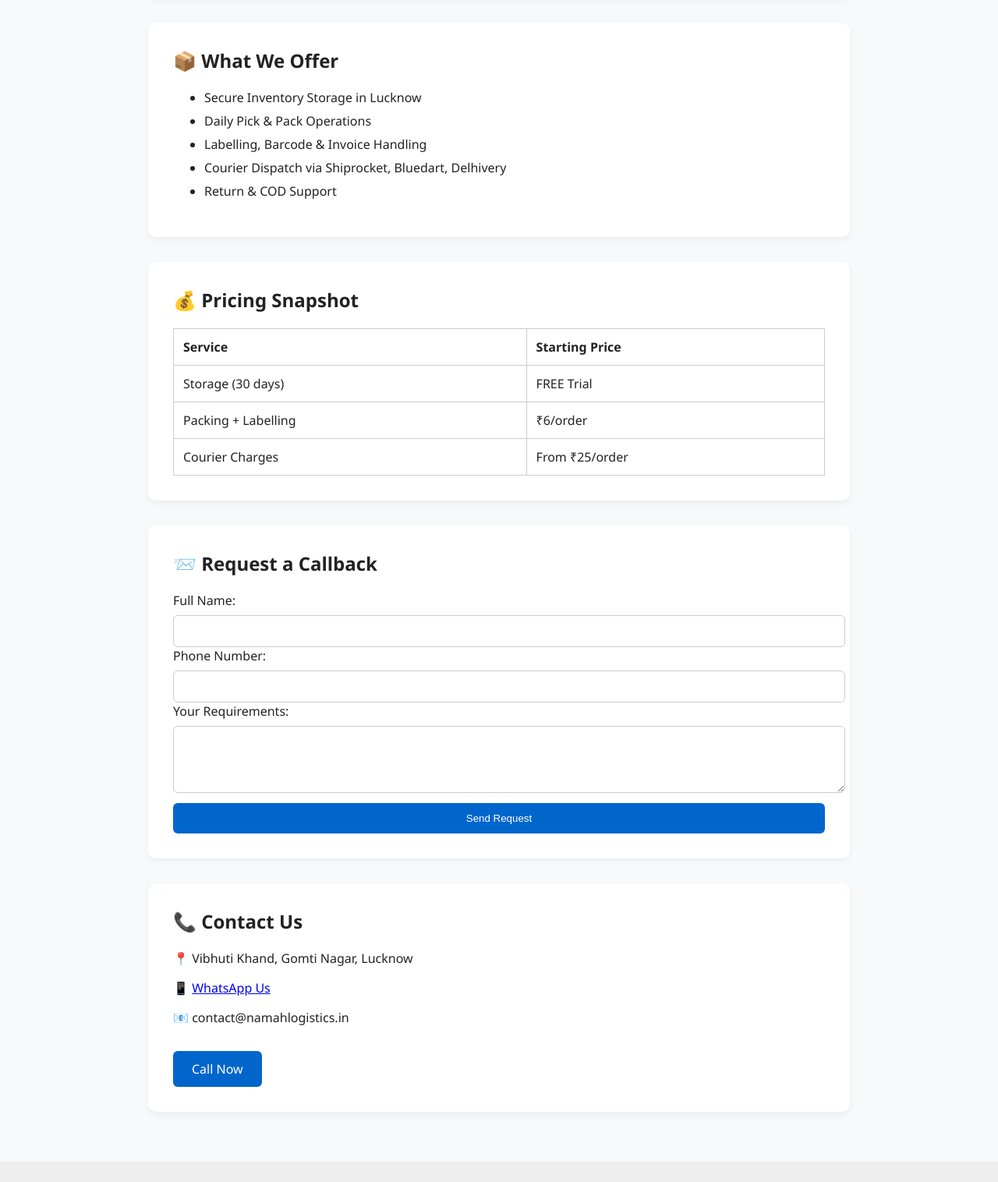
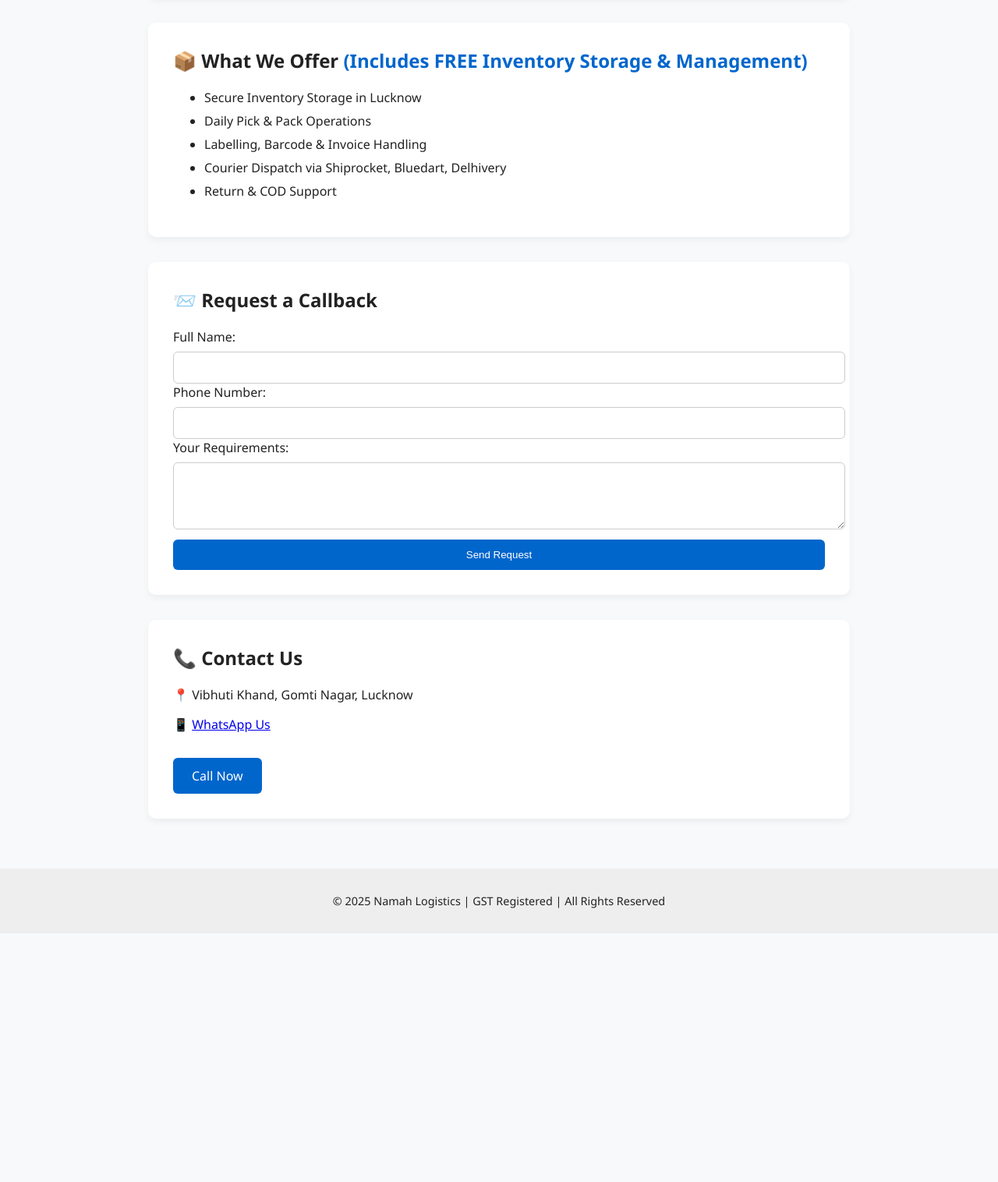
Before and after one commit to NamahLogistics/Namah-Logistics, a plain HTML site: page index.html in a window 1280 px wide. Shown: the part 594-2110 px from the top of the page at 78% size. After the commit the page ends 1791 px from the top, so only its background shows below. Drawn offline with Linux system fonts and the light colour scheme.

Commit message:
Add files via upload

```diff
--- a/index.html
+++ b/index.html
@@ -100,7 +100,7 @@
     </div>
 
     <div class="card">
-      <h2>📦 What We Offer</h2>
+      <h2>📦 What We Offer <span style='color:#0066cc'>(Includes FREE Inventory Storage & Management)</span></h2>
       <ul>
         <li>Secure Inventory Storage in Lucknow</li>
         <li>Daily Pick & Pack Operations</li>
@@ -110,19 +110,11 @@
       </ul>
     </div>
 
-    <div class="card">
-      <h2>💰 Pricing Snapshot</h2>
-      <table>
-        <tr><th>Service</th><th>Starting Price</th></tr>
-        <tr><td>Storage (30 days)</td><td>FREE Trial</td></tr>
-        <tr><td>Packing + Labelling</td><td>₹6/order</td></tr>
-        <tr><td>Courier Charges</td><td>From ₹25/order</td></tr>
-      </table>
-    </div>
+
 
     <div class="card">
       <h2>📨 Request a Callback</h2>
-      <form class="form-container" action="https://formspree.io/f/YOUR_FORM_ID" method="POST">
+      <form class="form-container" action="https://formspree.io/f/xblylwbn" method="POST">
         <label for="name">Full Name:</label>
         <input type="text" name="name" required>
 
@@ -139,9 +131,8 @@
     <div class="card">
       <h2>📞 Contact Us</h2>
       <p>📍 Vibhuti Khand, Gomti Nagar, Lucknow</p>
-      <p>📱 <a href="https://wa.me/919876543210" target="_blank">WhatsApp Us</a></p>
-      <p>📧 contact@namahlogistics.in</p>
-      <a class="cta-btn" href="tel:+919876543210">Call Now</a>
+      <p>📱 <a href="https://wa.me/918169943052" target="_blank">WhatsApp Us</a></p>
+            <a class="cta-btn" href="tel:+918169943052">Call Now</a>
     </div>
   </section>
 
```
